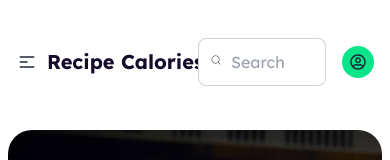
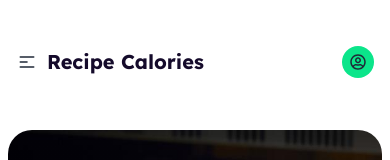
Before and after one commit to MiM1303/Chef-s-Table, a React (Vite) app: page / in a window 390 px wide. Shown: the top 160 px of the page. Built offline with nearby package versions, Linux system fonts and the light colour scheme.

Commit message:
corrections for mobile responsive version

```diff
--- a/src/components/Navbar/Navbar.jsx
+++ b/src/components/Navbar/Navbar.jsx
@@ -27,9 +27,9 @@ const Navbar = () => {
                 </ul>
             </div>
             <div className="navbar-end flex gap-4">
-                <div className="relative text-xs md:text-base">
+                <div className="relative text-xs md:text-base hidden md:block">
                     <span className="absolute top-1/3 left-3"><CiSearch /></span>
-                    <input type="text" placeholder="Search" className="input input-bordered w-32 md:w-auto pl-8" />
+                    <input type="text" placeholder="Search" className="input input-bordered w-8 md:w-auto  pl-8" />
                 </div>
                 <div className="text-base md:text-2xl rounded-full bg-[#0BE58A] p-2 md:p-3">
                     <FaRegUserCircle />
```
